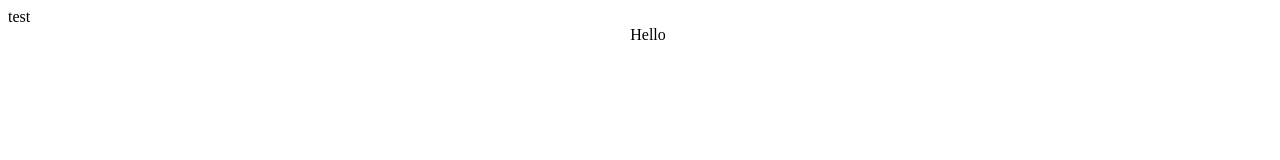
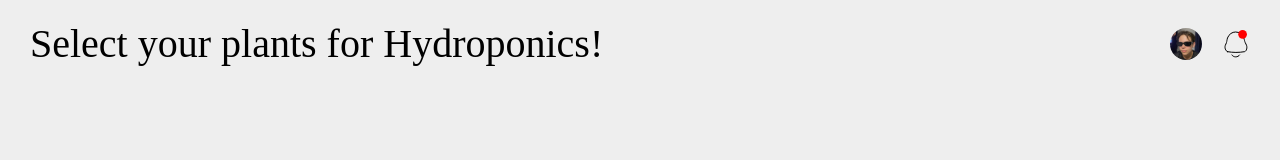
Before and after one commit to toqsukr/EcoProject, a website built with Vite: page index.html in a window 1280 px wide. Built offline with nearby package versions, Linux system fonts and the light colour scheme.

Commit message:
added header & profile container

```diff
--- a/components/header/header.component.js
+++ b/components/header/header.component.js
@@ -1,7 +1,7 @@
-import './header.module.css';
+import './header.style.css';
 
 export const header = async () => {
   const moduleUrl = new URL('./header.template.html', import.meta.url);
   const data = await (await fetch(moduleUrl)).text();
-  document.querySelector('#headerContainer').innerHTML = data;
+  document.querySelector('#header-container').innerHTML = data;
 };
--- a/components/header/header.module.css
+++ /dev/null
@@ -1,5 +0,0 @@
-#text {
-  font-family: 'Courier New', Courier, monospace;
-  font-size: 40px;
-  color: red;
-}
--- /dev/null
+++ b/components/header/header.style.css
@@ -0,0 +1,27 @@
+#header-text {
+  font-size: 40px;
+}
+
+#header-inner-container {
+  display: flex;
+  align-items: center;
+  justify-content: space-between;
+  padding: 20px 30px;
+}
+
+#header-profile-container {
+  display: flex;
+  align-items: center;
+  gap: 20px;
+}
+
+#header-notify-icon {
+  width: 28px;
+  height: 28px;
+}
+
+#header-profile-photo {
+  width: 32px;
+  height: 32px;
+  border-radius: 50%;
+}
--- a/components/header/header.template.html
+++ b/components/header/header.template.html
@@ -1,3 +1,7 @@
-<div>
-  <span id="text">test</span>
+<div id="header-inner-container">
+  <span id="header-text">Select your plants for Hydroponics!</span>
+  <div id="header-profile-container">
+    <img id="header-profile-photo" src="/images/profile_photo.jpg" alt="" />
+    <img id="header-notify-icon" src="/icons/notify.svg" alt="" />
+  </div>
 </div>
--- /dev/null
+++ b/components/side-bar/side-bar.component.js
@@ -0,0 +1,7 @@
+import './side-bar.style.css';
+
+export const sideBar = async () => {
+  const moduleUrl = new URL('./side-bar.template.html', import.meta.url);
+  const data = await (await fetch(moduleUrl)).text();
+  return data;
+};
--- /dev/null
+++ b/components/side-bar/side-bar.style.css
@@ -0,0 +1,4 @@
+#side-bar-container {
+  height: 100%;
+  background-color: white;
+}
--- /dev/null
+++ b/components/side-bar/side-bar.template.html
@@ -0,0 +1,5 @@
+<section id="side-bar-container">
+  <img id="side-bar-logo-icon" src="" alt="" />
+  <div id="side-bar-nav"></div>
+  <img id="side-bar-exit-icon" src="" alt="" />
+</section>
--- a/index.html
+++ b/index.html
@@ -7,7 +7,7 @@
     <title>Eco Project</title>
   </head>
   <body>
-    <header id="headerContainer"></header>
+    <header id="header-container"></header>
     <div id="app"></div>
     <script type="module" src="/main.js"></script>
   </body>
--- a/main.js
+++ b/main.js
@@ -1,11 +1,10 @@
 import { header } from './components/header/header.component';
+import { sideBar } from './components/side-bar/side-bar.component';
 import './style.css';
 
+const sideTemplate = sideBar();
+console.log(sideTemplate);
 header();
 document.querySelector('#app').innerHTML = `
-<section id='mainSection'>
-  <span>
-    Hello
-  </span>
-</section>
+<section id='main-section'></section>
 `;
--- a/style.css
+++ b/style.css
@@ -1,7 +1,21 @@
-#mainSection {
-  display: flex;
-  align-items: center;
-  justify-content: center;
-  width: 100vw;
+body {
+  margin: 0;
+  width: 100%;
+  height: 100vh;
+}
+
+#app {
+  height: 100%;
+}
+
+#main-section {
+  width: 100%;
+  height: 100%;
+  background-color: #eeeeee;
+}
+
+#header-container {
+  width: 100%;
   height: auto;
+  background-color: #eeeeee;
 }
```
Also changed, not shown: public/icons/notify.svg (added), public/images/profile_photo.jpg (added).
